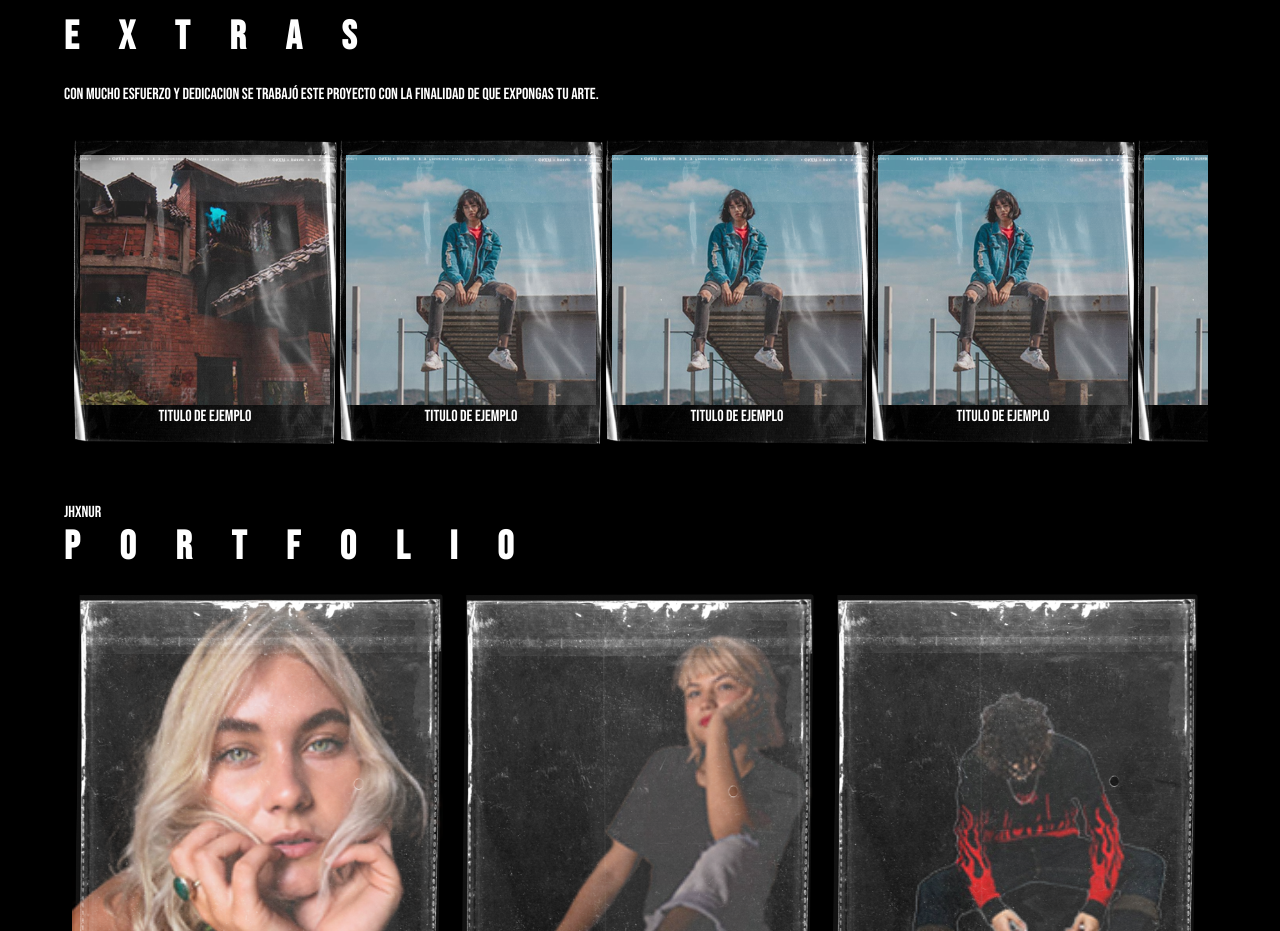
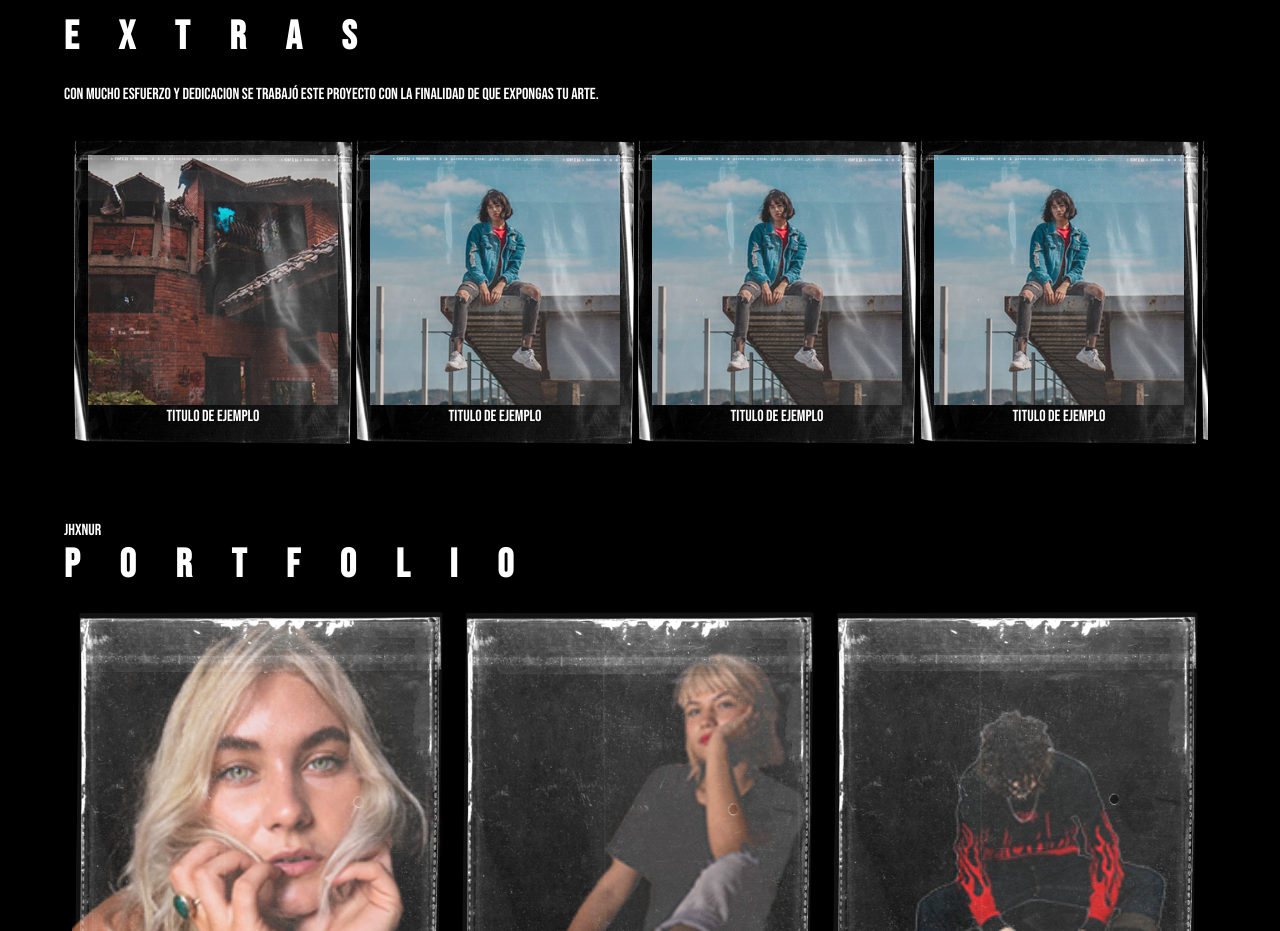
Before and after one commit to CeoNabux/Jhxnur, a Vue app: page / in a window 1280 px wide. Shown: the part 1580-2511 px from the top of the page. Built offline with nearby package versions, Linux system fonts and the light colour scheme; what storyblok-vue would draw is missing.

Commit message:
scrollbar fixed

```diff
--- a/src/components/homeSections/TheExtras.vue
+++ b/src/components/homeSections/TheExtras.vue
@@ -3,10 +3,10 @@
     .content.has-text-white
       h2.letter-spacing.is-size-2.has-text-white Extras
       p Con mucho esfuerzo y dedicacion se trabajó este proyecto con la finalidad de que expongas tu arte.
-    .container.is-widescreen.m-0.p-2.is-relative
+    .container.is-widescreen.m-0.p-2.is-relative.wrapper
       .is-flex.is-flex-direction-row.scroll-wrap
         .container(v-for='asset, i in assets' :key="i")
-          .asset-wrap.my-4.mx-2.is-flex.is-flex-direction-column.fondo
+          .asset-wrap.my-4.mx-4.is-flex.is-flex-direction-column.fondo
             figure.image
               img(:src='asset.image')
             .coverPhoto
@@ -62,9 +62,17 @@ export default {
 .coverPhoto img {
   height: 100%;
 }
+.wrapper {
+  overflow: hidden;
+}
 .scroll-wrap {
   overflow-x: scroll;
+  padding-bottom: 18px;
+  box-sizing: content-box;
 }
+/* ::-webkit-scrollbar {
+  background: transparent;
+} */
 .asset-wrap {
   width: 250px;
 }
```
